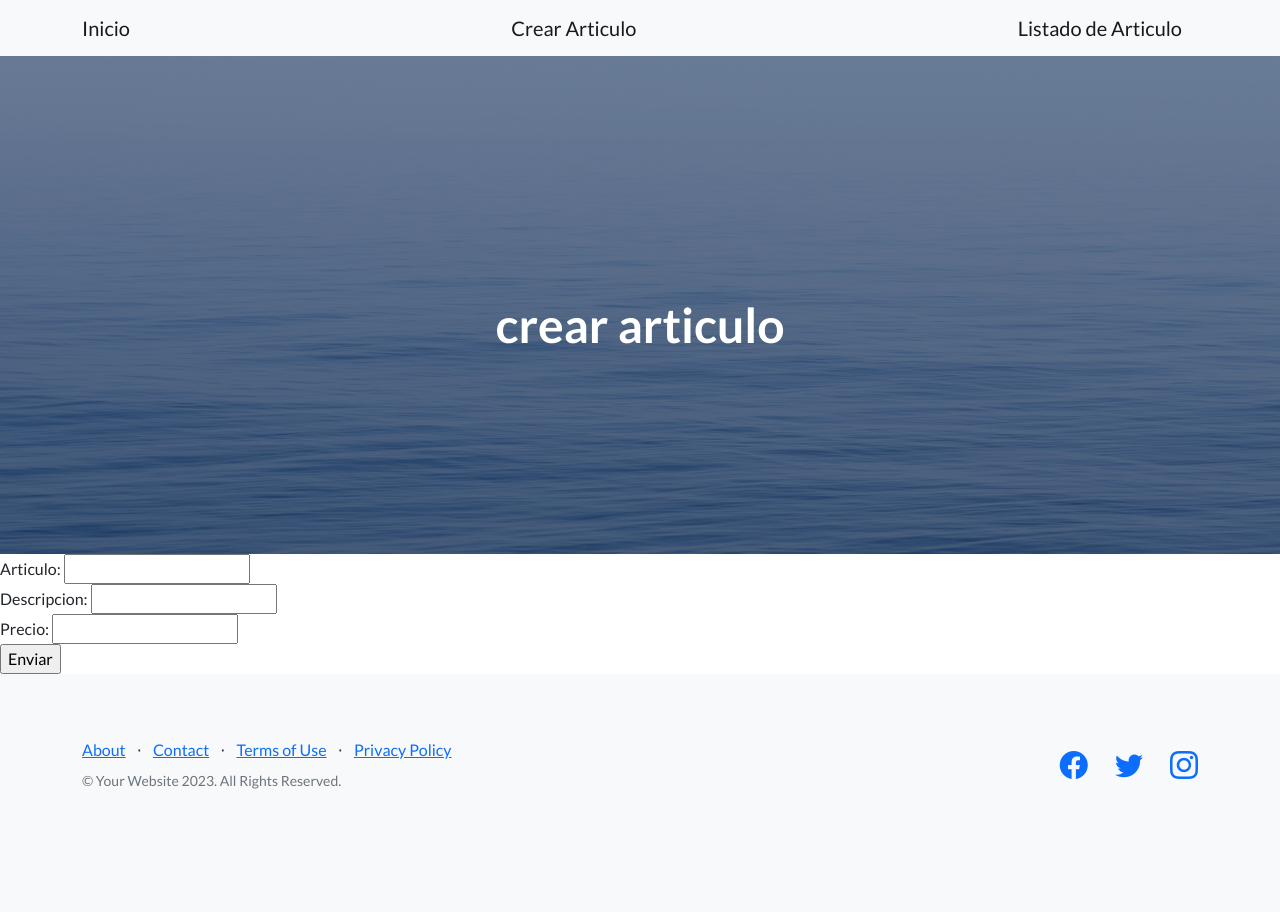
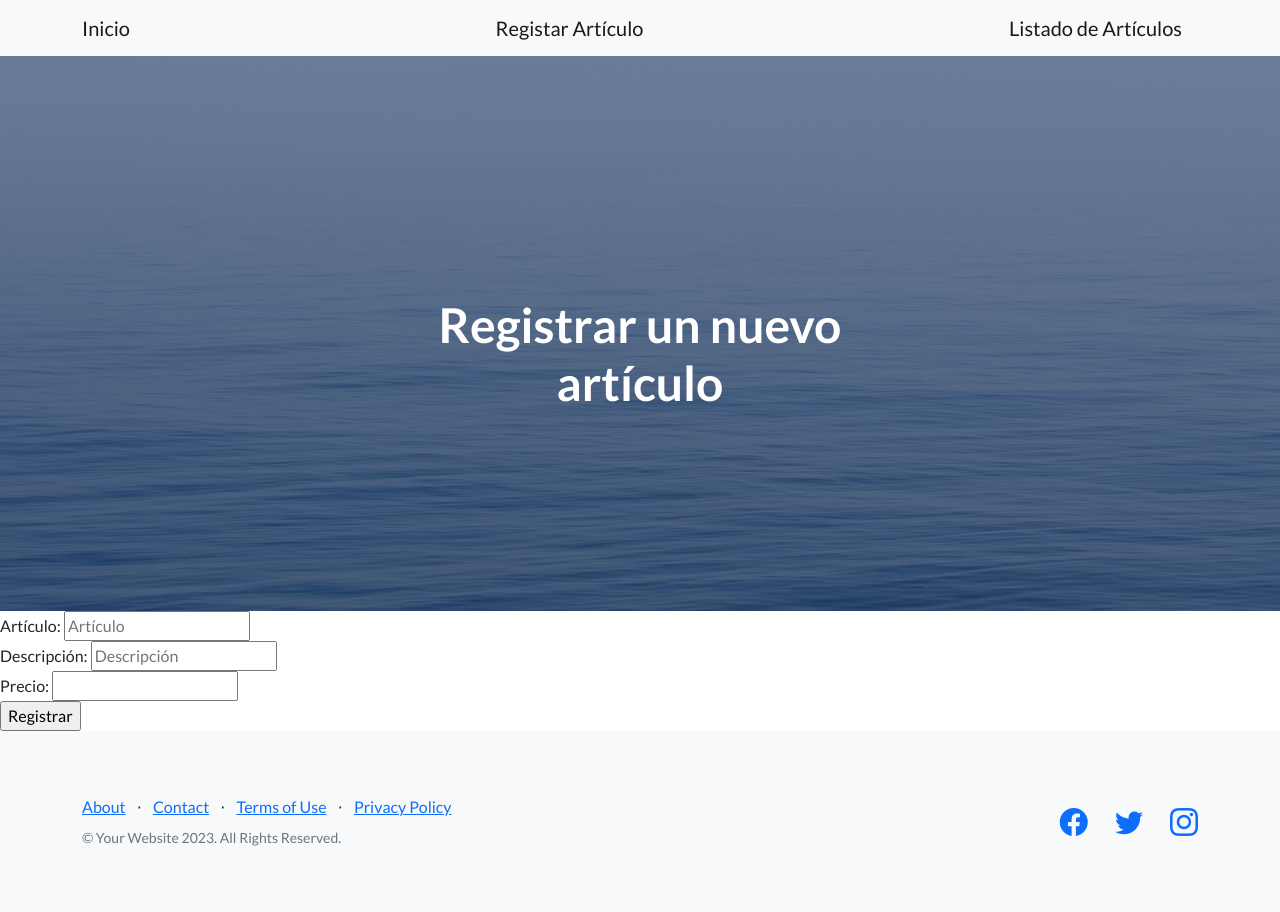
Before and after one commit to JennyCuba/JennyCubaPF_Django, a Django app: page /crear_articulo/ in a window 1280 px wide. Before the commit the page ends 789 px from the top, so only its background shows below. Run offline with Django 5.2, Linux system fonts and the light colour scheme; some libraries are stand-ins or nearby versions.

Commit message:
Cambios de vistas

```diff
--- a/Templates/base.html
+++ b/Templates/base.html
@@ -25,8 +25,8 @@
         <nav class="navbar navbar-light bg-light static-top">
             <div class="container">
                 <a class="navbar-brand" href={% url "inicio:inicio" %}>Inicio</a>
-                <a class="navbar-brand" href={% url "inicio:crear_articulo" %}>Crear Articulo</a>
-                <a class="navbar-brand" href={% url "inicio:listado_articulo" %}>Listado de Articulo</a>
+                <a class="navbar-brand" href={% url "inicio:crear_articulo" %}>Registar Artículo</a>
+                <a class="navbar-brand" href={% url "inicio:listado_articulo" %}>Listado de Artículos</a>
                 {% comment "" %}<a class="btn btn-primary" href="#signup">Sign Up</a>{% endcomment %}
             </div>
         </nav>
--- a/inicio/Templates/inicio/crear_articulo.html
+++ b/inicio/Templates/inicio/crear_articulo.html
@@ -1,11 +1,11 @@
 {% extends "base.html" %}
 
 {% block title_head %}
-    Crear articulo
+    Registro
 {% endblock title_head %}
 
 {% block h1_header %}
-  <h1>crear articulo</h1>
+  <h1>Registrar un nuevo artículo</h1>
 {% endblock h1_header %}
 
 {% block main %}
@@ -16,7 +16,7 @@
     {{formulario}}
 
 
-    <input type="submit" value="Enviar">
+    <input type="submit" value="Registrar">
 
 </form>
 {% endblock main %}
--- a/inicio/forms.py
+++ b/inicio/forms.py
@@ -1,10 +1,10 @@
 from django import forms
 
 class RegistroArticuloForm(forms.Form):
-    articulo = forms.CharField(max_length=20)
-    descripcion = forms.CharField(max_length=20)
+    Artículo = forms.CharField(max_length=20, widget=forms.TextInput(attrs={'placeholder': 'Artículo'}))
+    Descripción = forms.CharField(max_length=20, widget=forms.TextInput(attrs={'placeholder': 'Descripción'}))
     precio = forms.IntegerField()
 
 class BusquedaForm(forms.Form):
-    articulo = forms.CharField(max_length=20, required=False, widget=forms.TextInput(attrs={'placeholder': 'Articulo'}))
-    descripcion = forms.CharField(max_length=20, required=False, widget=forms.TextInput(attrs={'placeholder': 'Descripcion'}))
+    Artículo = forms.CharField(max_length=20, required=False, widget=forms.TextInput(attrs={'placeholder': 'Artículo'}))
+    Descripción = forms.CharField(max_length=20, required=False, widget=forms.TextInput(attrs={'placeholder': 'Descripción'}))
--- a/inicio/models.py
+++ b/inicio/models.py
@@ -6,4 +6,4 @@ class Articulo(models.Model):
     precio = models.IntegerField()
 
     def __str__(self):
-        return f"Articulo({self.id}): {self.articulo} - {self.descripcion}"
+        return f"Artículo({self.id}): {self.articulo} - {self.descripcion}"
--- a/inicio/views.py
+++ b/inicio/views.py
@@ -10,7 +10,6 @@ from django.shortcuts import redirect
 
 def inicio(request):
     return render(request, 'inicio/inicio.html')
-    #return HttpResponse ('<h1>Bienvenida!<h1/>')
 
 def crear_articulo(request):
 
@@ -22,9 +21,9 @@ def crear_articulo(request):
             data = formulario.cleaned_data
 
             articulo = Articulo(
-                articulo=data.get('articulo'),
-                descripcion=data.get('descripcion'),
-                precio=data.get('precio')
+                articulo=data.get('Artículo'),
+                descripcion=data.get('Descripción'),
+                precio=data.get('Precio')
             )
             articulo.save()
 
@@ -36,8 +35,8 @@ def listado_articulo(request):
 
     formulario_busqueda = BusquedaForm(request.GET)
     if formulario_busqueda.is_valid():
-        articulo_buscado = formulario_busqueda.cleaned_data.get('articulo')
-        descripcion_buscada = formulario_busqueda.cleaned_data.get('descripcion')
+        articulo_buscado = formulario_busqueda.cleaned_data.get('Artículo')
+        descripcion_buscada = formulario_busqueda.cleaned_data.get('Descripción')
         lista_articulo = Articulo.objects.filter(articulo__icontains=articulo_buscado, descripcion__icontains=descripcion_buscada)
     else:
         lista_articulo = []
```
Also changed, not shown: inicio/Templates/inicio/listado_articulo.html (+3 -6 lines).
